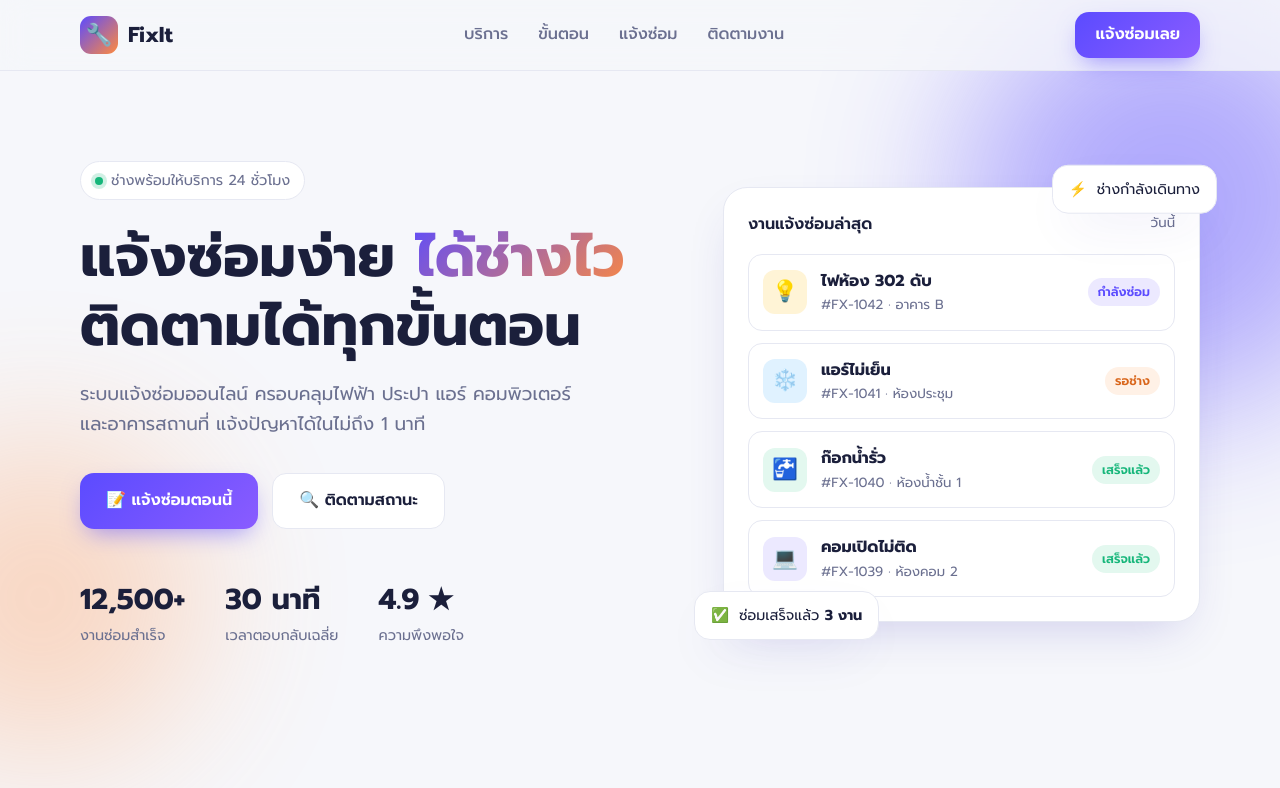
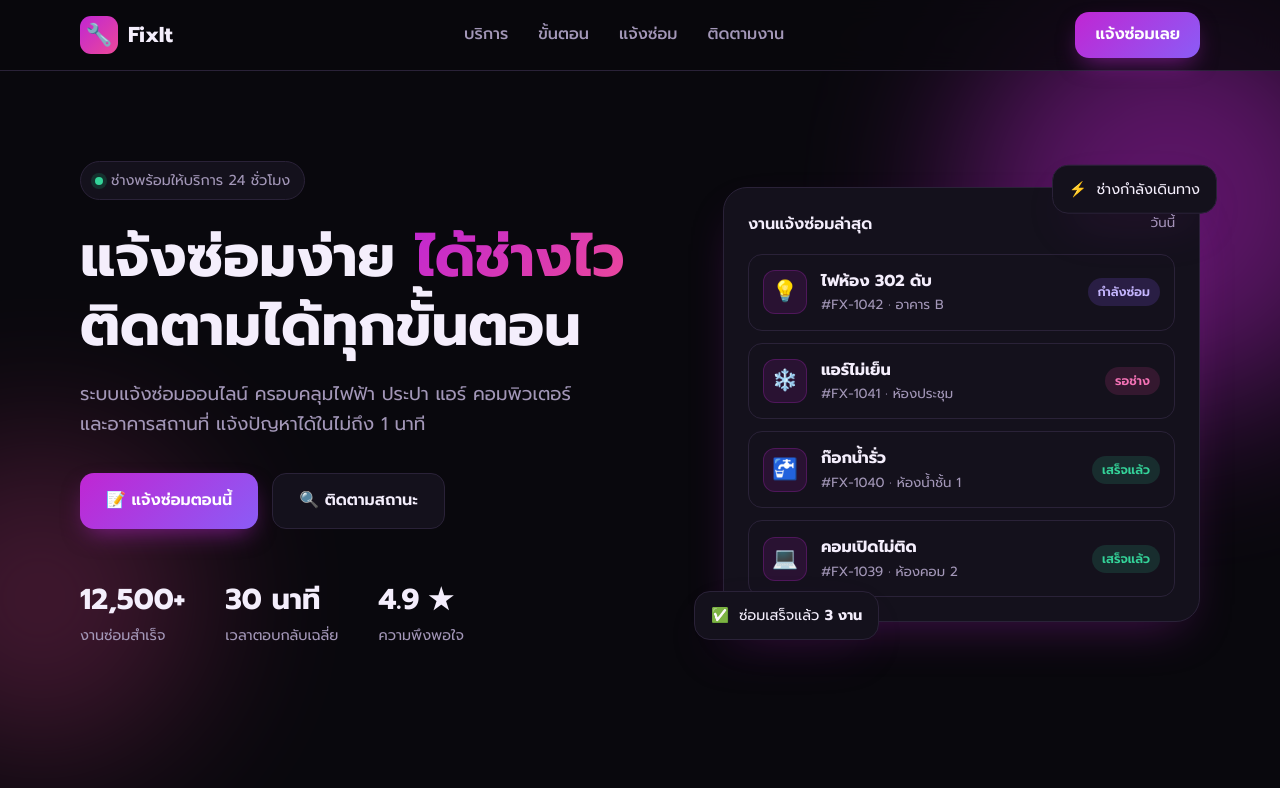
Before and after one commit to ICEinter/DevOps-Proj03, a plain HTML site: page index.html in a window 1280 px wide. Shown: the top 788 px of the page. Drawn offline with Linux system fonts and the light colour scheme.

Commit message:
เปลี่ยนธีมสี

```diff
--- a/index.html
+++ b/index.html
@@ -7,14 +7,23 @@
 <link href="https://fonts.googleapis.com/css2?family=Prompt:wght@300;400;500;600;700&display=swap" rel="stylesheet">
 <style>
   :root{
-    --bg:#f6f7fb; --surface:#ffffff; --text:#1b1f3b; --muted:#6b7090;
-    --primary:#5b4bff; --primary-2:#8a5cff; --accent:#ff8a3d; --ok:#16b67a;
-    --border:#e6e8f2; --shadow:0 20px 50px -20px rgba(60,50,180,.25);
+    --bg:#09080d; --surface:#14111c; --text:#f4eefc; --muted:#a397b8;
+    --primary:#c026d3; --primary-2:#8b5cf6; --accent:#ec4899; --ok:#34d399;
+    --border:#2a2238; --shadow:0 20px 50px -20px rgba(192,38,211,.35);
+    color-scheme:dark;
   }
-  @media (prefers-color-scheme: dark){
-    :root{ --bg:#0f1120; --surface:#181b2e; --text:#eef0ff; --muted:#a2a7c7; --border:#2a2e48;
-      --shadow:0 20px 50px -20px rgba(0,0,0,.6); }
-  }
+  /* Dark theme overrides */
+  .btn-primary{box-shadow:0 10px 25px -8px rgba(192,38,211,.6)!important}
+  .btn-primary:hover{box-shadow:0 16px 34px -8px rgba(236,72,153,.7)!important}
+  .t-ic{background:rgba(192,38,211,.12)!important;border:1px solid rgba(192,38,211,.25)}
+  .p-wait{background:rgba(236,72,153,.15)!important;color:#f472b6!important}
+  .p-doing{background:rgba(139,92,246,.18)!important;color:#c4b5fd!important}
+  .p-done{background:rgba(52,211,153,.14)!important;color:var(--ok)!important}
+  .b1{background:var(--primary)!important;opacity:.35}
+  .b2{background:var(--accent)!important;opacity:.25!important}
+  input:focus,select:focus,textarea:focus{box-shadow:0 0 0 4px rgba(192,38,211,.2)!important}
+  .cat:hover,.step:hover{border-color:var(--accent)}
+  .step{transition:.25s}
   *{box-sizing:border-box;margin:0;padding:0}
   html{scroll-behavior:smooth}
   body{font-family:'Prompt',sans-serif;background:var(--bg);color:var(--text);line-height:1.6;overflow-x:hidden}
```
